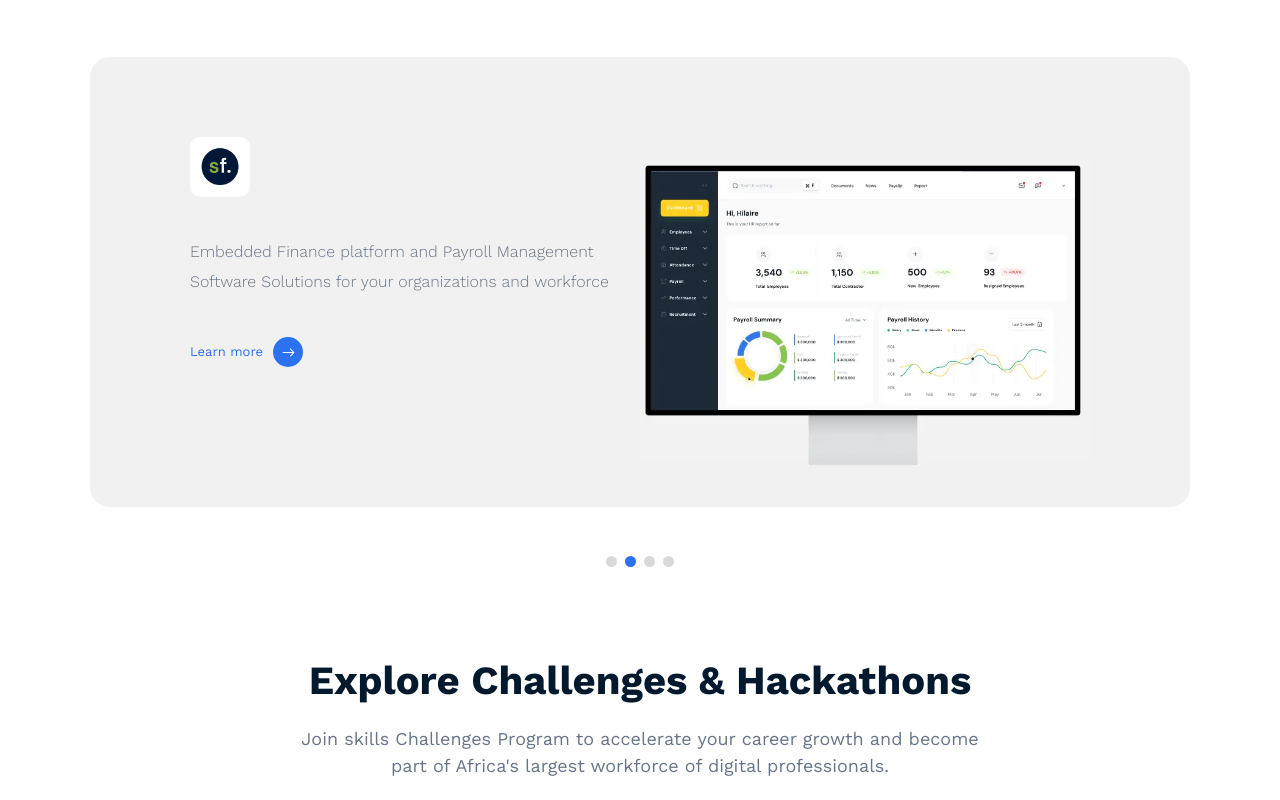
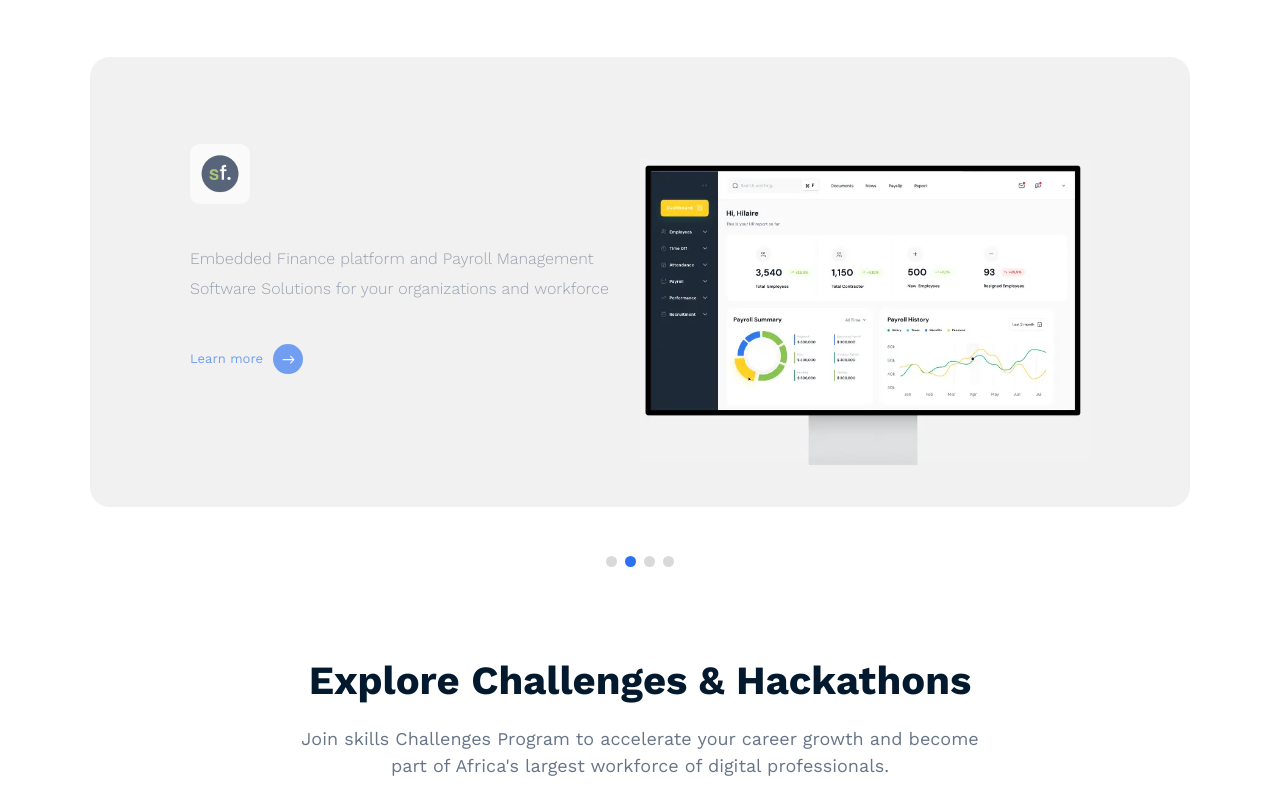
Before and after one commit to CyberMarinesTeam/umurava_challenge_frontend, a Next.js app: page / in a window 1280 px wide. Shown: the part 2500-3300 px from the top of the page. Built offline with nearby package versions, Linux system fonts and the light colour scheme.

Commit message:
adding animations

```diff
--- a/app/globals.css
+++ b/app/globals.css
@@ -3,6 +3,16 @@
 @tailwind utilities;
 
 @media (prefers-color-scheme: dark) {
+}
+@keyframes appear {
+  from {
+    opacity: 0;
+    transform: translateY(20px);
+  }
+  to {
+    opacity: 1;
+    transform: translateY(0);
+  }
 }
 
 body {
@@ -10,3 +20,9 @@ body {
   background: var(--background);
   font-family: Arial, Helvetica, sans-serif;
 }
+section,
+div {
+  animation: appear 1s linear;
+  animation-timeline: view();
+  animation-range: entry 50%;
+}
```
